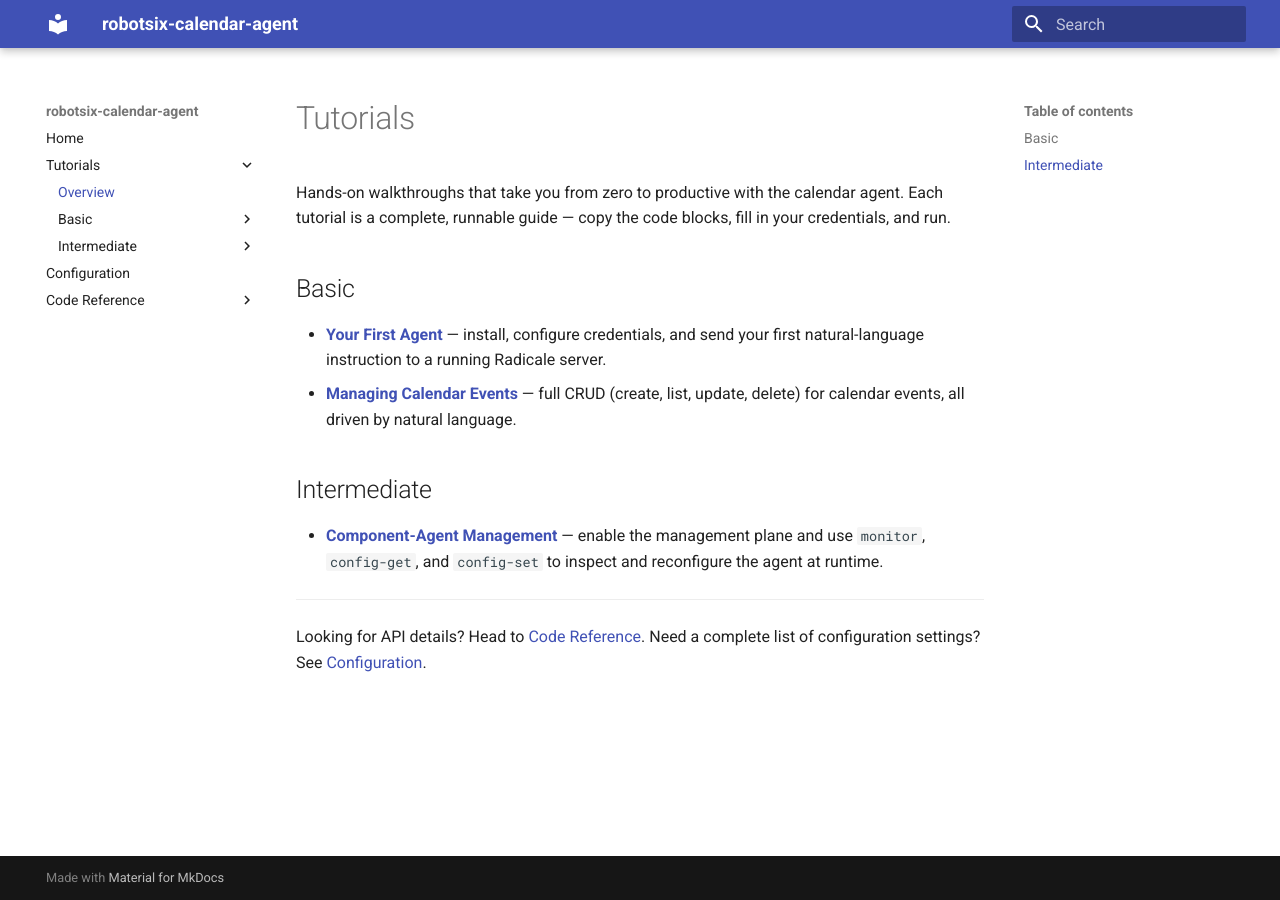
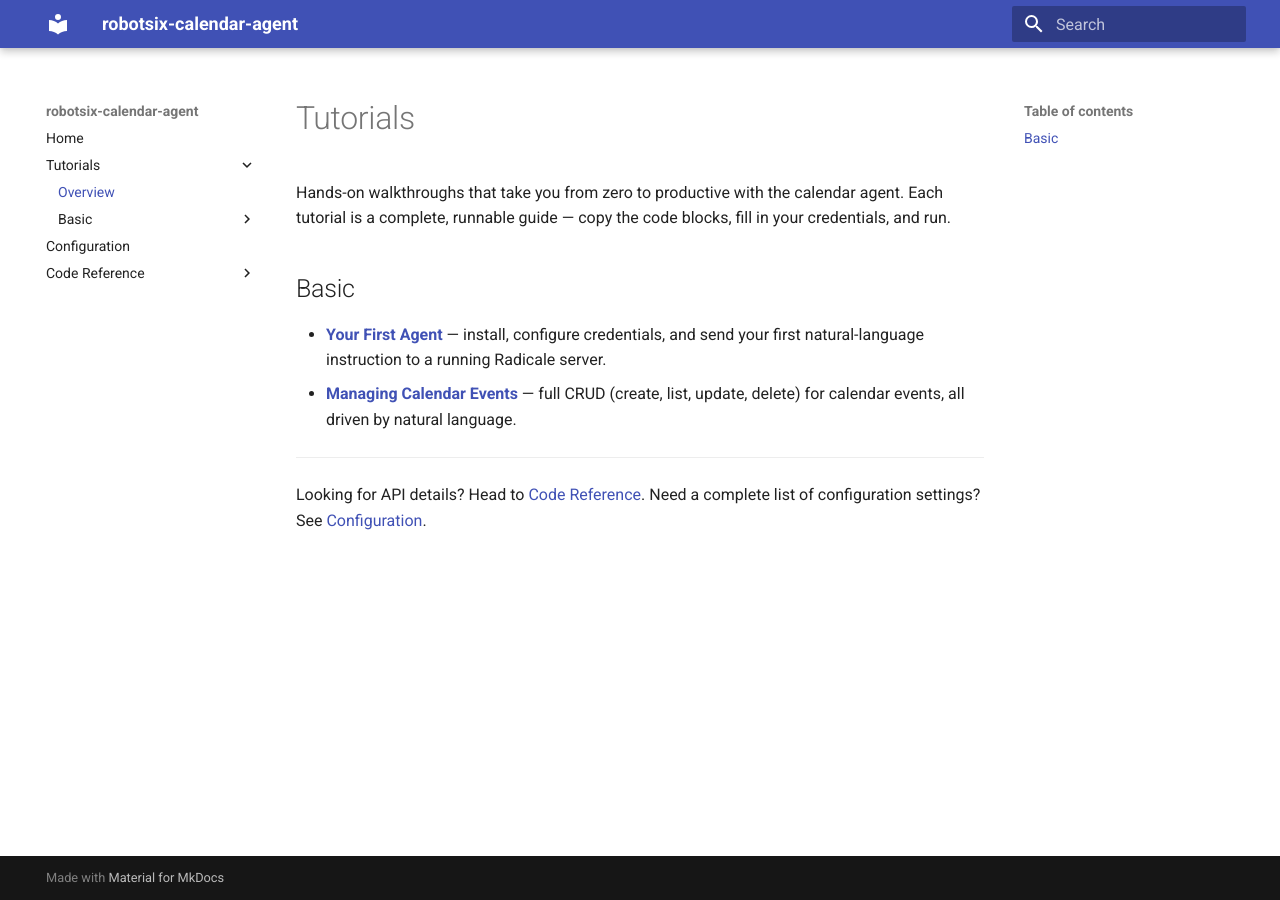
Before and after one commit to damien-robotsix/robotsix-calendar-agent, an MkDocs documentation site: the page built from docs/tutorials/index.md, in a window 1280 px wide. Built offline with MkDocs 1.6.1 and Material for MkDocs 9.7.7, drawn with Linux system fonts in a browser that asks for light colours.

Commit message:
mill: Remove stale component-agent tutorial from mkdocs nav and tutorials index (20260723T210008Z-remove-stale-component-agent-tutorial-fr-1c4d) (#357)
Co-authored-by: robotsix-mill <mill@robotsix.local>

```diff
--- a/docs/modules.yaml
+++ b/docs/modules.yaml
@@ -34,7 +34,6 @@ modules:
       - docs/agent/reference.md
       - docs/reference/component_agent.md
       - docs/agent/tutorials/manage-events.md
-      - docs/tutorials/intermediate/component-agent-management.md
     dependencies:
       - caldav-client
       - intent-parser
--- a/docs/tutorials/index.md
+++ b/docs/tutorials/index.md
@@ -13,12 +13,6 @@ code blocks, fill in your credentials, and run.
   (create, list, update, delete) for calendar events, all driven by
   natural language.
 
-## Intermediate
-
-- **[Component-Agent Management](intermediate/component-agent-management.md)** —
-  enable the management plane and use `monitor`, `config-get`, and
-  `config-set` to inspect and reconfigure the agent at runtime.
-
 ---
 
 Looking for API details?  Head to [Code Reference](../reference/index.md).
--- a/mkdocs.yml
+++ b/mkdocs.yml
@@ -27,8 +27,6 @@ nav:
       - Basic:
           - Your First Agent: tutorials/basic/first-agent.md
           - Managing Calendar Events: agent/tutorials/manage-events.md
-      - Intermediate:
-          - Component-Agent Management: tutorials/intermediate/component-agent-management.md
   - Configuration: configuration.md
   - Code Reference:
       - reference/index.md
```
Also changed, not shown: CHANGELOG.md (+3 -0 lines), docs/tutorials/intermediate/component-agent-management.md (deleted, +0 -13 lines).
